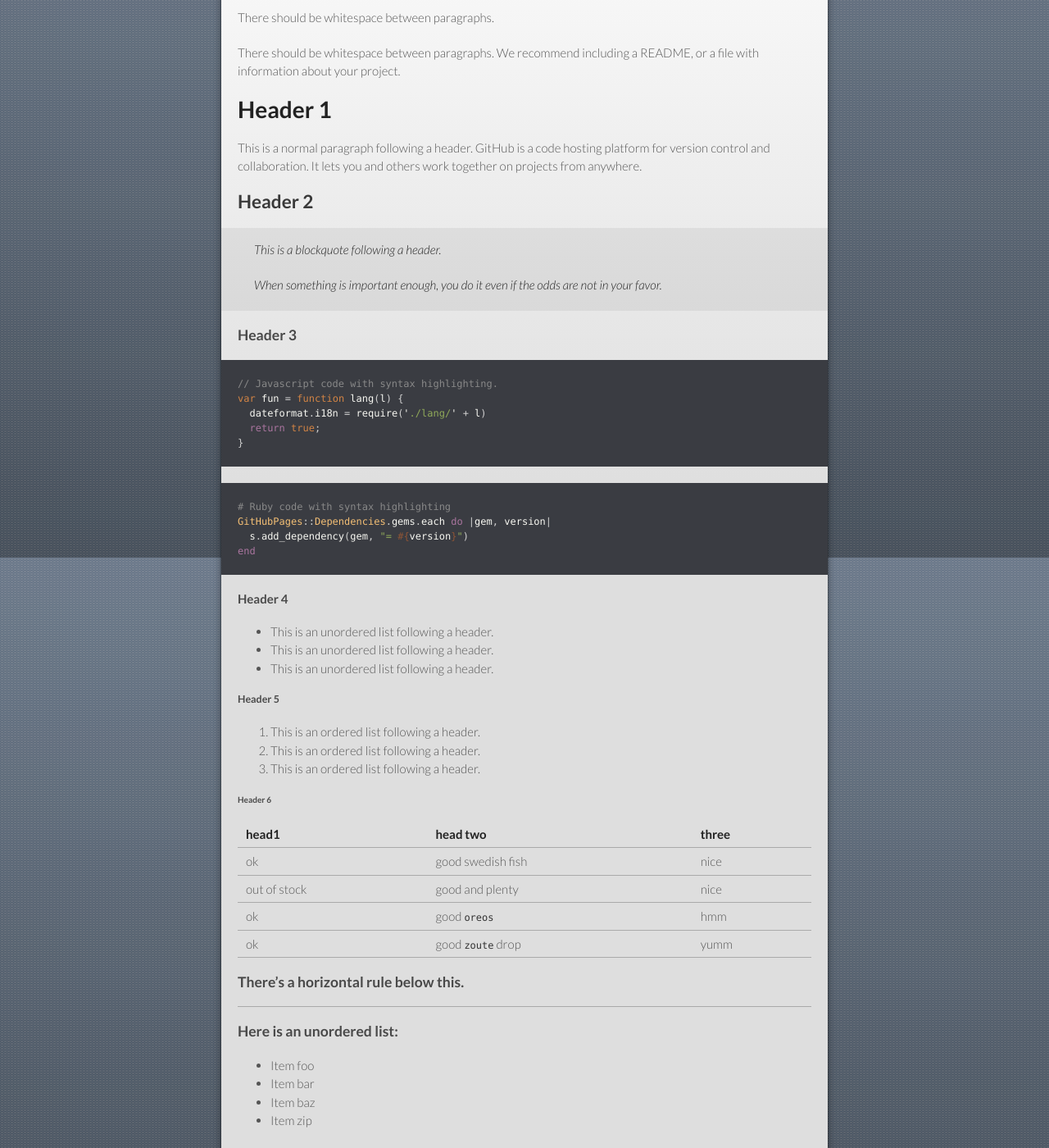
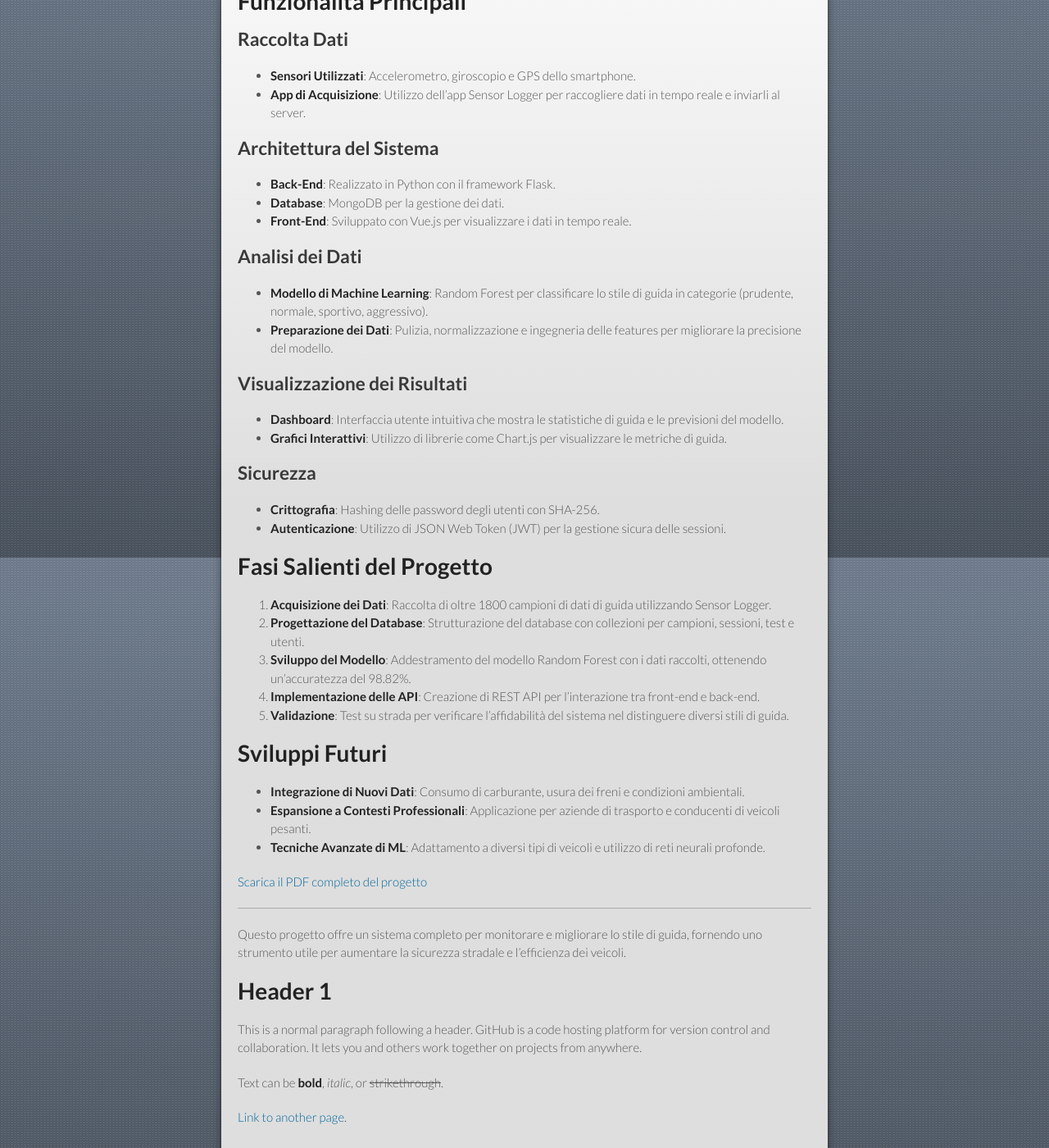
Before and after one commit to MarcoHijacker/SmartDrive-Page, a Jekyll site: the page built from index.md, in a window 1280 px wide and 1400 px high, scrolled down 220 px. Shown: the whole window at 82% size. Built offline with Jekyll 4.4.1, drawn with Linux system fonts in a browser that asks for light colours; our own code applies the rules of GitHub Pages for plain Markdown files; some of the changed text lies outside the part shown.

Commit message:
Temporary index

```diff
--- a/index.md
+++ b/index.md
@@ -1,6 +1,57 @@
 ---
 layout: default
 ---
+
+### SmartDrive: Sistema di Monitoraggio dello Stile di Guida
+
+---
+
+# Funzionalità Principali
+
+## Raccolta Dati
+- **Sensori Utilizzati**: Accelerometro, giroscopio e GPS dello smartphone.
+- **App di Acquisizione**: Utilizzo dell'app Sensor Logger per raccogliere dati in tempo reale e inviarli al server.
+
+## Architettura del Sistema
+- **Back-End**: Realizzato in Python con il framework Flask.
+- **Database**: MongoDB per la gestione dei dati.
+- **Front-End**: Sviluppato con Vue.js per visualizzare i dati in tempo reale.
+
+## Analisi dei Dati
+- **Modello di Machine Learning**: Random Forest per classificare lo stile di guida in categorie (prudente, normale, sportivo, aggressivo).
+- **Preparazione dei Dati**: Pulizia, normalizzazione e ingegneria delle features per migliorare la precisione del modello.
+
+## Visualizzazione dei Risultati
+- **Dashboard**: Interfaccia utente intuitiva che mostra le statistiche di guida e le previsioni del modello.
+- **Grafici Interattivi**: Utilizzo di librerie come Chart.js per visualizzare le metriche di guida.
+
+## Sicurezza
+- **Crittografia**: Hashing delle password degli utenti con SHA-256.
+- **Autenticazione**: Utilizzo di JSON Web Token (JWT) per la gestione sicura delle sessioni.
+
+# Fasi Salienti del Progetto
+
+1. **Acquisizione dei Dati**: Raccolta di oltre 1800 campioni di dati di guida utilizzando Sensor Logger.
+2. **Progettazione del Database**: Strutturazione del database con collezioni per campioni, sessioni, test e utenti.
+3. **Sviluppo del Modello**: Addestramento del modello Random Forest con i dati raccolti, ottenendo un'accuratezza del 98.82%.
+4. **Implementazione delle API**: Creazione di REST API per l'interazione tra front-end e back-end.
+5. **Validazione**: Test su strada per verificare l'affidabilità del sistema nel distinguere diversi stili di guida.
+
+# Sviluppi Futuri
+
+- **Integrazione di Nuovi Dati**: Consumo di carburante, usura dei freni e condizioni ambientali.
+- **Espansione a Contesti Professionali**: Applicazione per aziende di trasporto e conducenti di veicoli pesanti.
+- **Tecniche Avanzate di ML**: Adattamento a diversi tipi di veicoli e utilizzo di reti neurali profonde.
+
+[Scarica il PDF completo del progetto](./SmartDrive_executive_summary_IoT_Longo_Tarantino.pdf)
+
+---
+
+Questo progetto offre un sistema completo per monitorare e migliorare lo stile di guida, fornendo uno strumento utile per aumentare la sicurezza stradale e l'efficienza dei veicoli.
+
+# Header 1
+
+This is a normal paragraph following a header. GitHub is a code hosting platform for version control and collaboration. It lets you and others work together on projects from anywhere.
 
 Text can be **bold**, _italic_, or ~~strikethrough~~.
 
```
